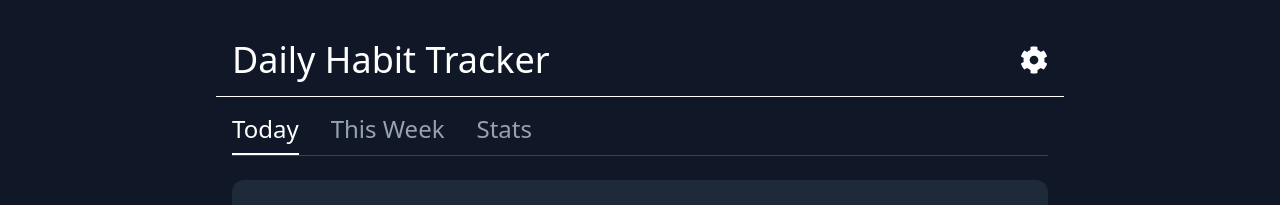
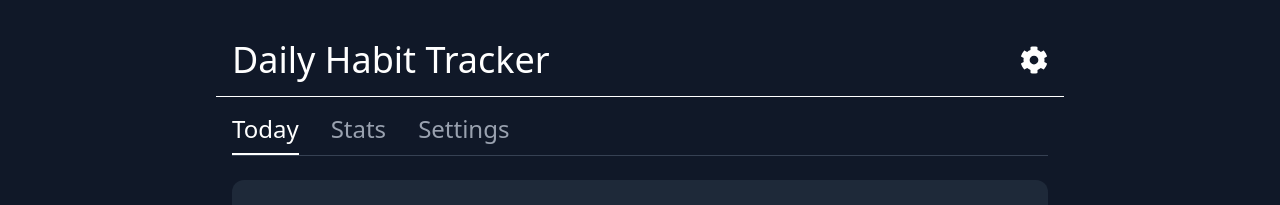
Before and after one commit to ryangholland/habit-tracker, a React (Vite) app: page / in a window 1280 px wide. Shown: the top 205 px of the page. Built offline with nearby package versions, Linux system fonts and the light colour scheme.

Commit message:
feat: remove This Week tab, add Settings tab, update NavLinks

```diff
--- a/src/components/Tabs.jsx
+++ b/src/components/Tabs.jsx
@@ -19,18 +19,7 @@ function Tabs() {
         >
           Today
         </NavLink>
-        <NavLink
-          to="/this-week"
-          className={({ isActive }) =>
-            `${baseClasses} ${
-              isActive
-                ? "text-white border-white"
-                : "text-gray-400 border-transparent"
-            }`
-          }
-        >
-          This Week
-        </NavLink>
+
         <NavLink
           to="/stats"
           className={({ isActive }) =>
@@ -43,6 +32,19 @@ function Tabs() {
         >
           Stats
         </NavLink>
+
+        <NavLink
+          to="/settings"
+          className={({ isActive }) =>
+            `${baseClasses} ${
+              isActive
+                ? "text-white border-white"
+                : "text-gray-400 border-transparent"
+            }`
+          }
+        >
+          Settings
+        </NavLink>
       </div>
     </div>
   );
--- /dev/null
+++ b/src/pages/Settings.jsx
@@ -0,0 +1,10 @@
+function Settings() {
+  return (
+    <>
+      <h1>Settings</h1>
+      <p>Settings info will be displayed here.</p>
+    </>
+  );
+}
+
+export default Settings;
--- a/src/pages/ThisWeek.jsx
+++ /dev/null
@@ -1,10 +0,0 @@
-function ThisWeek() {
-  return (
-    <>
-      <h1>This Week</h1>
-      <p>This Week info will be displayed here.</p>
-    </>
-  );
-}
-
-export default ThisWeek;
```
Also changed, not shown: src/App.jsx (+5 -5 lines).
